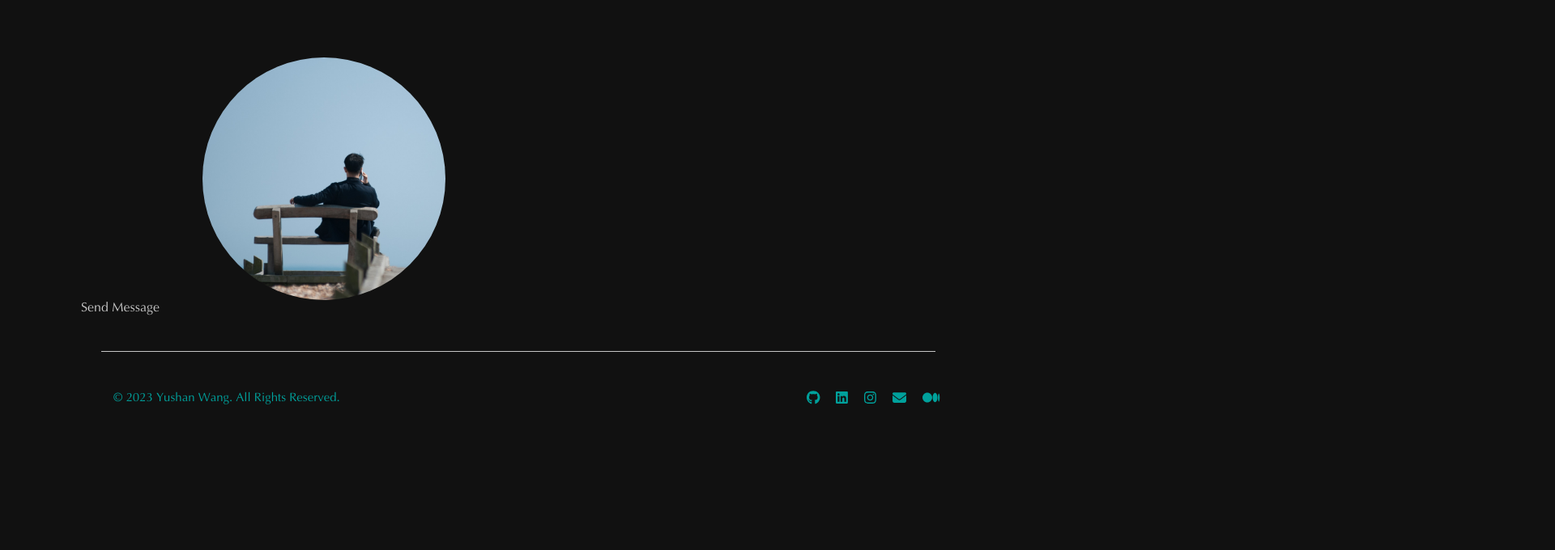
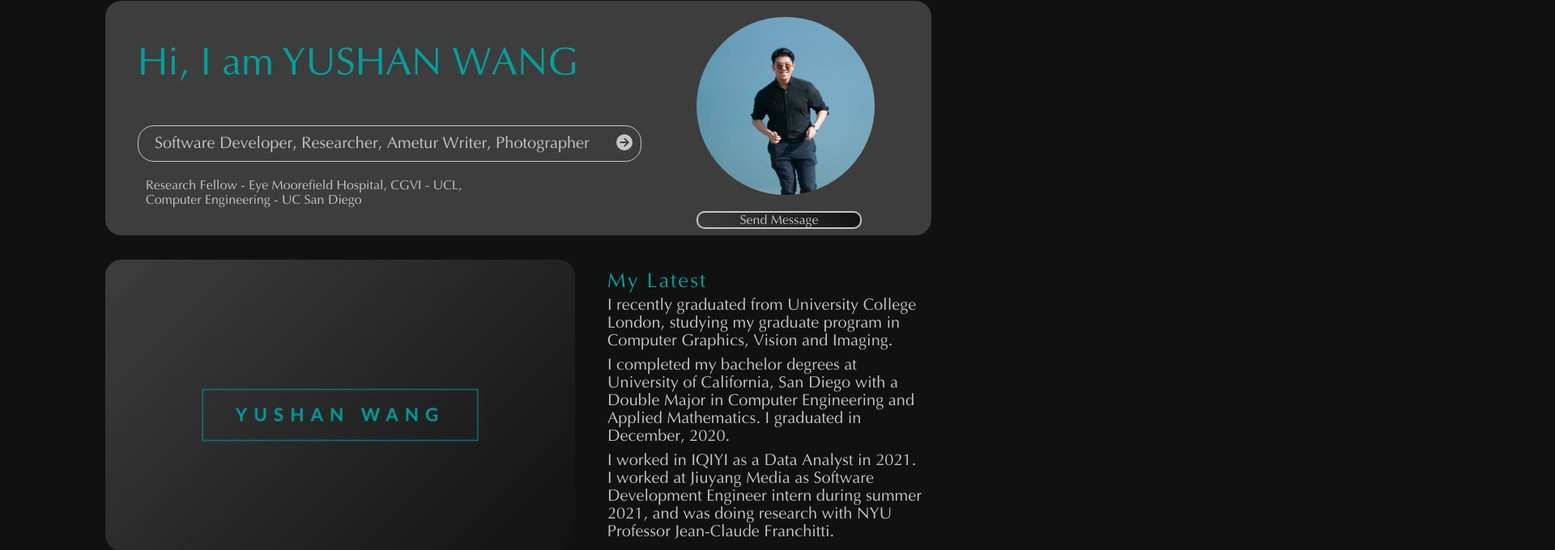
Before and after one commit to YushanWang9801/yushan1089_2023_portfolio, a React (Create React App) app: page / in a window 1280 px wide. Shown: the part 112-792 px from the top of the page at 81% size, 1920 px wide, since content can reach past the window. Built offline with nearby package versions, Linux system fonts and the light colour scheme.

Commit message:
front page almost done:

```diff
--- /dev/null
+++ b/src/comp/AboutPage.js
@@ -0,0 +1,32 @@
+import React from "react";
+import NameCard from "./Sections/NameCard";
+
+import ".."
+
+function AboutPage(){
+    return (
+        <div className="AboutPage">
+            <div className="aboutLeft">
+                <NameCard />
+            </div>
+            <div className="aboutRight">
+                <h1>My Latest</h1>
+                <p>
+                I recently graduated from University College London,
+                studying my graduate program in Computer Graphics, Vision and Imaging.
+                </p>
+                <p>
+                I completed my bachelor degrees at University of California, San Diego with a Double Major in Computer Engineering and Applied Mathematics.
+                I graduated in December, 2020.
+                </p>
+                <p>
+                I worked in IQIYI as a Data Analyst in 2021.
+                I worked at Jiuyang Media as Software Development Engineer intern during summer 2021,
+                and was doing research with NYU Professor Jean-Claude Franchitti.
+                </p>
+            </div>
+        </div>
+    );
+}
+
+export default AboutPage;
--- a/src/comp/Mainpage.js
+++ b/src/comp/Mainpage.js
@@ -1,17 +1,19 @@
 import React from 'react';
 import "./../css/Mainpage.css";
 import "./../css/style.css";
+import AboutPage from './AboutPage';
 import Footer from './Footer';
 import HeaderWang from './HeaderWang';
 import Coverpage from './Sections/Coverpage';
-import NameCard from './Sections/NameCard';
+import Contact from './Contact';
 
 function Mainpage() {
     return (
         <div className="Mainpage">
             <HeaderWang />
             <Coverpage />
-            {/* <NameCard /> */}
+            <AboutPage />
+            <Contact />
             <Footer />
         </div>
     );
--- a/src/comp/Projects/ProjectPage.js
+++ b/src/comp/Projects/ProjectPage.js
@@ -2,16 +2,16 @@ import React from "react";
 import HeaderWang from "../HeaderWang";
 import Footer from "../Footer";
 
-const pageData = {"name" : "Face Mask Detector",
-    "title": "COVID Face Mask Detector",
-    "Abstract":
-    "Due to the outbreak of COVID-19 in early 2020, the governments around the world require their citizens to wear face masks outdoors and indoors when encountering other people. This serves both as a protection to the health of people and as a prevention of further spread of the disease. As we have learned from COGS 181, Convolution Neural Networks has achieved great success in image recognition and processing, and in this paper, we used CNN as a binary classiﬁer to classify whether people are wearing a face mask or not in photos and videos. There are two different datasets and two different CNN designs used. We used the best training model as the prediction model to develop a program that allows the camera to capture the faces of individuals and identify whether they are wearing face masks or not.",
-    "content": []
-}
+// const pageData = {"name" : "Face Mask Detector",
+//     "title": "COVID Face Mask Detector",
+//     "Abstract":
+//     "Due to the outbreak of COVID-19 in early 2020, the governments around the world require their citizens to wear face masks outdoors and indoors when encountering other people. This serves both as a protection to the health of people and as a prevention of further spread of the disease. As we have learned from COGS 181, Convolution Neural Networks has achieved great success in image recognition and processing, and in this paper, we used CNN as a binary classiﬁer to classify whether people are wearing a face mask or not in photos and videos. There are two different datasets and two different CNN designs used. We used the best training model as the prediction model to develop a program that allows the camera to capture the faces of individuals and identify whether they are wearing face masks or not.",
+//     "content": []
+// }
 
 
 
-function ProjectPage({pageData}) {
+function ProjectPage() {
     return (
         <div className="ProjectPage">
             <HeaderWang />
--- a/src/comp/Sections/Coverpage.js
+++ b/src/comp/Sections/Coverpage.js
@@ -1,14 +1,32 @@
 import React from "react";
 import "../../css/Coverpage.css";
+
+import { FontAwesomeIcon } from '@fortawesome/react-fontawesome';
+import { faCircleArrowRight } from '@fortawesome/free-solid-svg-icons';
 
 function Coverpage() {
     return (
         <div className="coverpage">
             <div className="leftpage">
+                <div className="first-row">
+                    <span>Hi, I am</span><span className="name">YUSHAN WANG</span>
+                </div>
+                <div className="second-row">
+                    <div className="title">
+                        <span id="title">Software Developer, Researcher, Ametur Writer, Photographer</span>
+                        <span >
+                        <FontAwesomeIcon className="faicon" icon={faCircleArrowRight} />
+                        </span>
+                    </div>
+                    <div className="institution">Research Fellow - Eye Moorefield Hospital, CGVI - UCL, <br />
+                                    Computer Engineering - UC San Diego</div>
+                </div>
             </div>
             <div className="rightpage">
                 <div className="circle"></div>
-                <span>Send Message</span>
+                <div className="sendMessage">
+                    <span>Send Message</span>
+                </div>
             </div>
         </div>
     );
--- a/src/comp/Sections/NameCard.css
+++ b/src/comp/Sections/NameCard.css
@@ -1,6 +1,6 @@
 .NameCard {
     box-sizing: border-box;
-    perspective: 700px;
+    perspective: 550px;
     /* Styling */
     color: var(--secondary);
     text-transform: uppercase;
@@ -8,10 +8,12 @@
 
     position: relative;
     margin: 20px auto;
+    margin-left: 30px;
+    border-radius: 20px;
 }
 
 .card {
-    width: 630px;
+    width: 580px;
     height: 360px;
     background: linear-gradient(-45deg, var(--background), var(--accent));
     box-shadow: 0 3px 6px linear-gradient(-45deg, var(--background), var(--accent)),
@@ -21,7 +23,7 @@
     transition: 0.6s;
     align-items: center;
     justify-content: center;
-    border-radius: 10px;
+    border-radius: 20px;
 }
 
 .side {
@@ -67,7 +69,7 @@ code {
     align-items: center;
     justify-content: center;
     margin: auto;
-    border-radius: 5px;
+    border-radius: 20px;
     transition: 0.9s cubic-bezier(0.25, 0.8, 0.25, 1);
     backface-visibility: hidden;
     overflow: hidden;
--- a/src/css/Coverpage.css
+++ b/src/css/Coverpage.css
@@ -1,8 +1,9 @@
+
 /** circle **/
 .circle {
-    width: 300px;
-    height: 300px;
-    margin-top: 80px;
+    width: 220px;
+    height: 220px;
+    margin-left: -100px;
 
     transform-style: preserve-3d;
     position: relative;
@@ -19,7 +20,7 @@
     height: 100%;
     margin-left: 50%;
     border-radius: 50%;
-    background: center/cover url(./../images/about-img-2.jpg);
+    background: center/cover url(./../images/about-img-3.jpg);
 }
 
 .circle:before {
@@ -64,3 +65,68 @@
         transform: rotate(0deg);
     }
 }
+
+/* Page */
+.coverpage {
+    display: block;
+    width: 980px;
+    height: 250px;
+    margin: 10px auto;
+    padding: 20px;
+    background: var(--accent);
+    border-radius: 20px;
+    display:flex;
+}
+
+.leftpage {
+    width: 700px;
+    height: 250px;
+}
+
+.first-row { padding: 10px 20px;
+            display: flex;
+        gap: 10px;
+            margin-top:20px;
+            margin-bottom: 40px;}
+.second-row{ padding: 0px 20px;}
+.second-row .title {
+    width: 600px;
+    padding: 10px;
+    border: 1px solid var(--secondary);
+    border-radius: 20px;
+    display: flex;
+    justify-content: space-between;
+}
+
+.second-row .title:hover {
+    color: var(--primary);
+}
+
+.first-row span { font-size: 48px; color: var(--primary);}
+.second-row span {
+    font-size: 20px;
+}
+.second-row #title {margin-left: 10px;}
+
+.second-row .institution {
+    margin-top: 20px;
+    padding-left: 10px;
+}
+
+.second-row .institution:hover {
+    color: var(--primary);
+}
+
+.rightpage .sendMessage{
+    display: block;
+    width: 200px;
+    margin: 20px 10px;
+    text-align: center;
+    border-radius: 10px;
+    border: 2px solid var(--secondary);
+    background: linear-gradient(45deg, var(--accent), var(--background))
+}
+
+.rightpage .sendMessage span{
+    width: 220px;
+}
--- a/src/css/IconSection.css
+++ b/src/css/IconSection.css
@@ -90,8 +90,8 @@
 }
 .icons a:nth-child(5) .layer span,
 .icons a:nth-child(5) .text{
-    color: #fff;
-    border-color: #fff;
+    color: var(--medium);
+    border-color: var(--medium);
 }
 .icons a:hover:nth-child(1) .layer span{
     box-shadow: -1px 1px 3px #4267B2;
--- a/src/css/Mainpage.css
+++ b/src/css/Mainpage.css
@@ -1,11 +1,23 @@
-/* Intro */
-.intro {
-    margin-top: 50px;
-    border: 2px solid yellow;
+.AboutPage {
+    display: flex;
 }
-.intro #title {
-    color: var(--primary);
-    margin-left: 200px;
-    padding-top: 200px;
-    font-size: 40px;
+
+.aboutRight {
+    width: 500px;
+    margin-top: 15px;
 }
+
+.aboutRight h1{
+    padding-left: 20px;
+    margin-left: 20px;
+    margin-bottom: -2px;
+}
+
+.aboutRight p{
+    margin: 4px 20px;
+    padding: 2px 20px;
+    font-size: 20px;
+    text-align: left;
+    background-repeat: no-repeat;
+    transition: all 500ms ease-in-out;
+}
--- a/src/index.css
+++ b/src/index.css
@@ -26,6 +26,7 @@ code {
 
   --merc-silver: #c6c6c6;
   --merc-red:  #7d1236;
+  --medium: #fff;
 }
 
 [data-theme="light"] {
@@ -34,6 +35,7 @@ code {
   --primary: #00A19C;
   --error: #7d1236;
   --accent: #ebeaee;
+  --medium: #111111;
 }
 
 .App{
```
